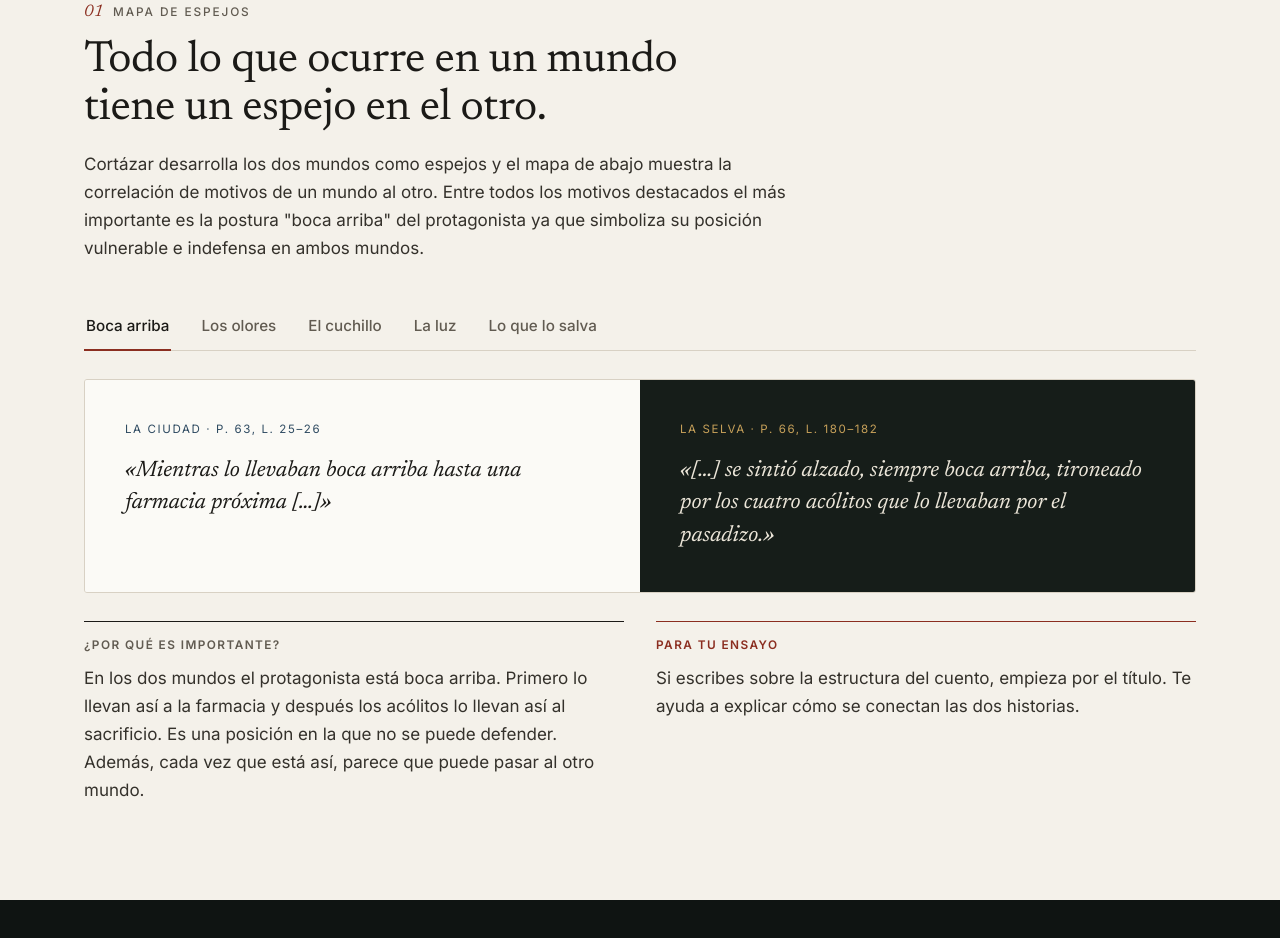
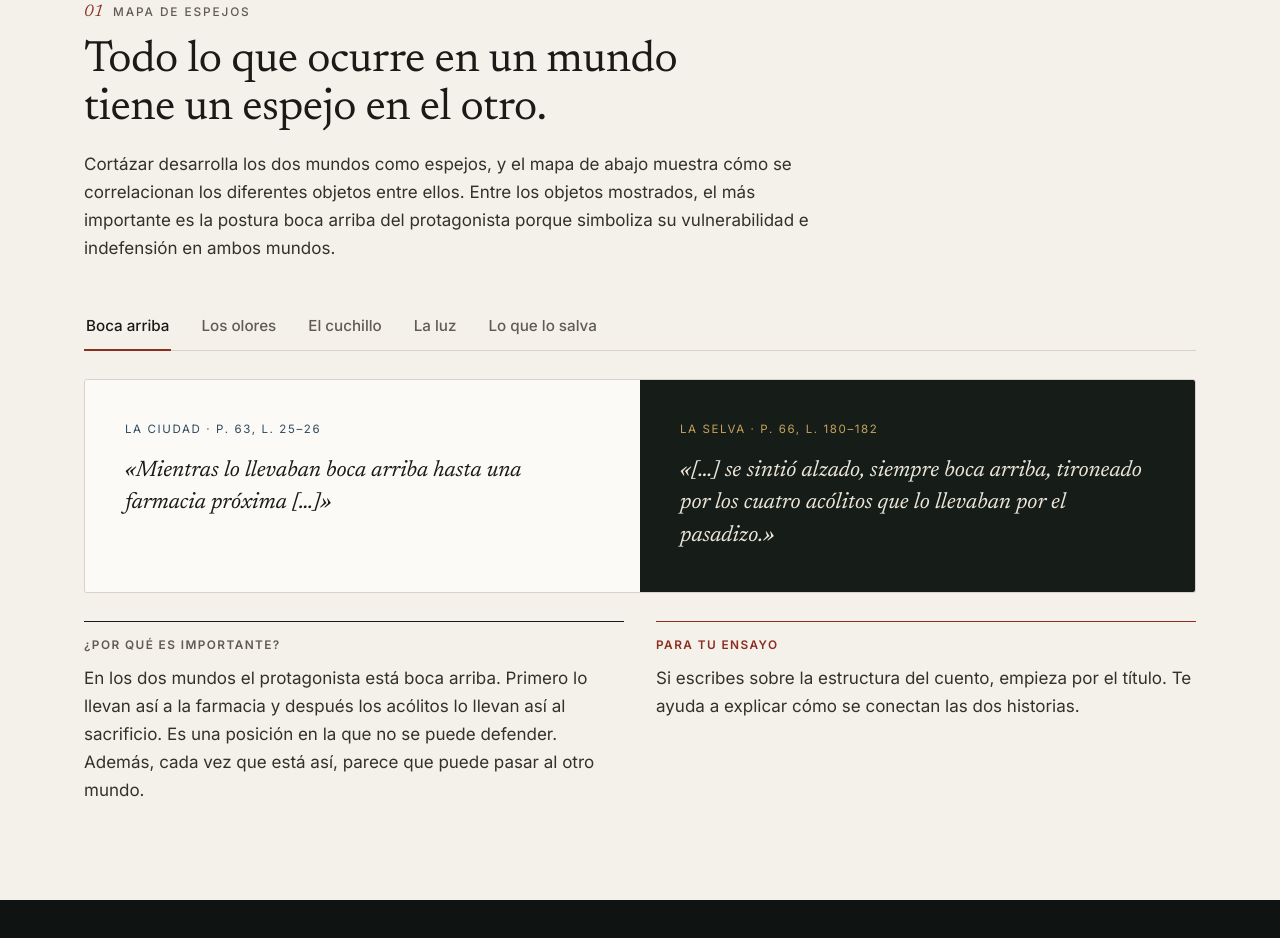
Before and after one commit to cmhohn05/Projecto-Final, a plain HTML site: page index.html in a window 1280 px wide. Shown: the part 2643-3581 px from the top of the page. Drawn offline with Linux system fonts and the light colour scheme.

Commit message:
Update mirror-map intro text
Co-Authored-By: Claude Opus 5.5 <noreply@anthropic.com>
Claude-Session: https://claude.ai/code/session_01FPLsEYkPyo3HrL5ZQjHwUa

```diff
--- a/index.html
+++ b/index.html
@@ -150,7 +150,7 @@
   <header class="sec-head">
     <p class="eyebrow"><span class="eyebrow__num">01</span> Mapa de Espejos</p>
     <h2 id="mapa-h" class="h2">Todo lo que ocurre en un mundo tiene un espejo en el otro.</h2>
-    <p class="sec-lede">Cortázar desarrolla los dos mundos como espejos y el mapa de abajo muestra la correlación de motivos de un mundo al otro. Entre todos los motivos destacados el más importante es la postura "boca arriba" del protagonista ya que simboliza su posición vulnerable e indefensa en ambos mundos.</p>
+    <p class="sec-lede">Cortázar desarrolla los dos mundos como espejos, y el mapa de abajo muestra cómo se correlacionan los diferentes objetos entre ellos. Entre los objetos mostrados, el más importante es la postura boca arriba del protagonista porque simboliza su vulnerabilidad e indefensión en ambos mundos.</p>
   </header>
 
   <div class="tabs" role="tablist" aria-label="Motivos" data-tabs>
```
